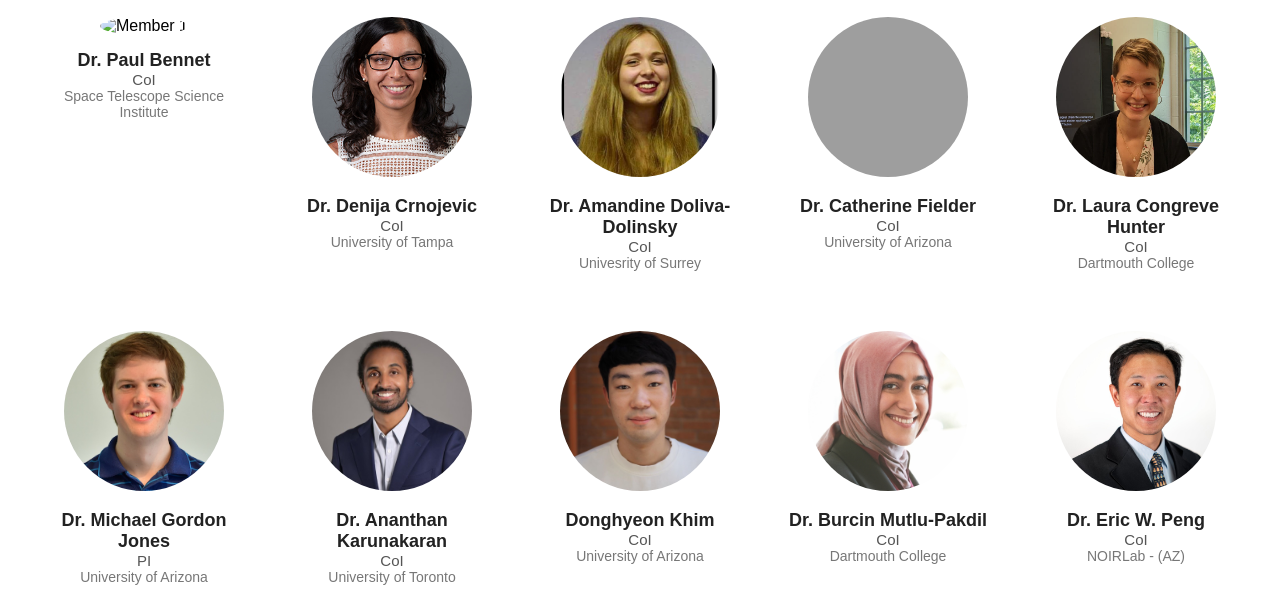
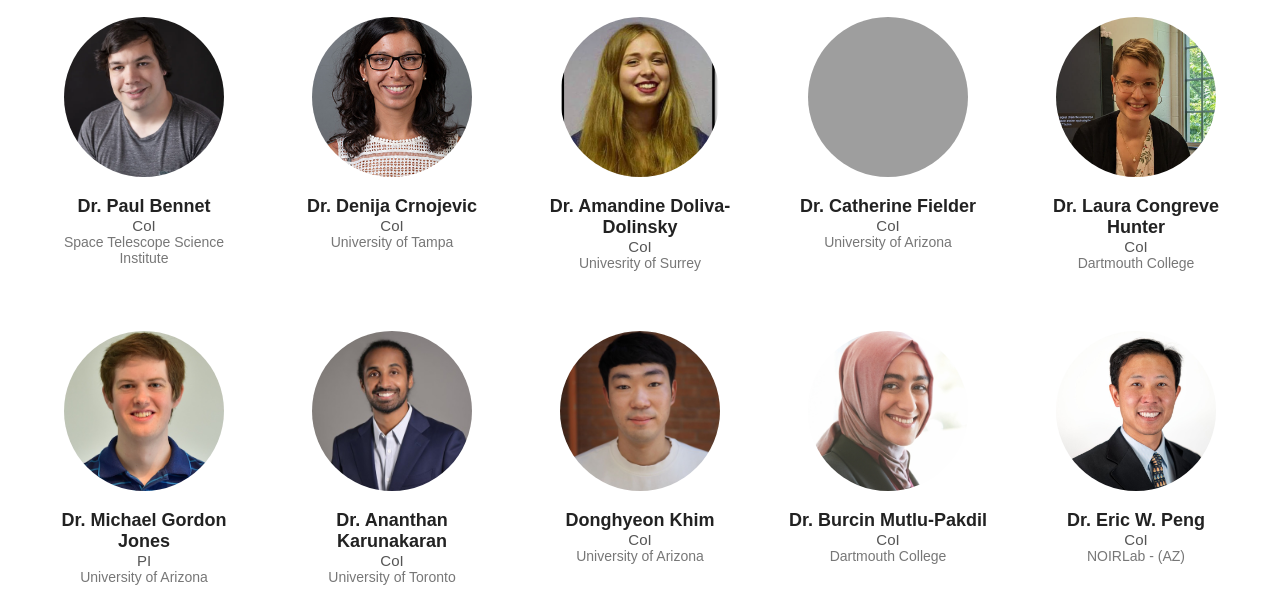
Before and after one commit to hubblecensusofnearbysatellites/website, a plain HTML site: page members.html in a window 1280 px wide. Shown: the part 208-800 px from the top of the page. Drawn offline with Linux system fonts and the light colour scheme; grey boxes are pictures that could not be loaded.

Commit message:
Update member image for Dr. Paul Bennet

```diff
--- a/members.html
+++ b/members.html
@@ -146,7 +146,7 @@
       <!-- Row 1 -->
       <div class="members-row">
         <div class="member">
-          <img src="davidpaulbennet.jpg" alt="Member 1">
+          <img src="paul.webp" alt="Member 1">
           <div class="member-name">Dr. Paul Bennet</div>
           <div class="member-position">CoI</div>
           <div class="member-location">Space Telescope Science Institute</div>
```
